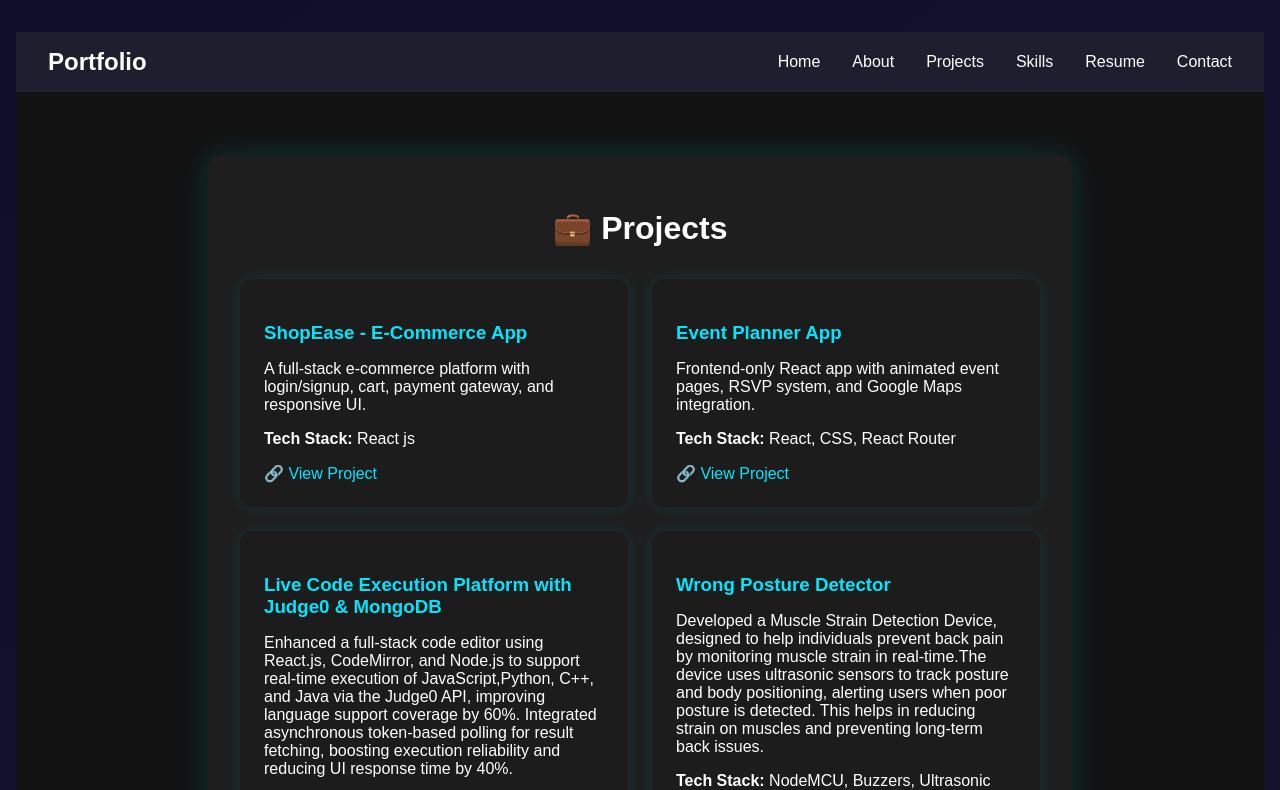
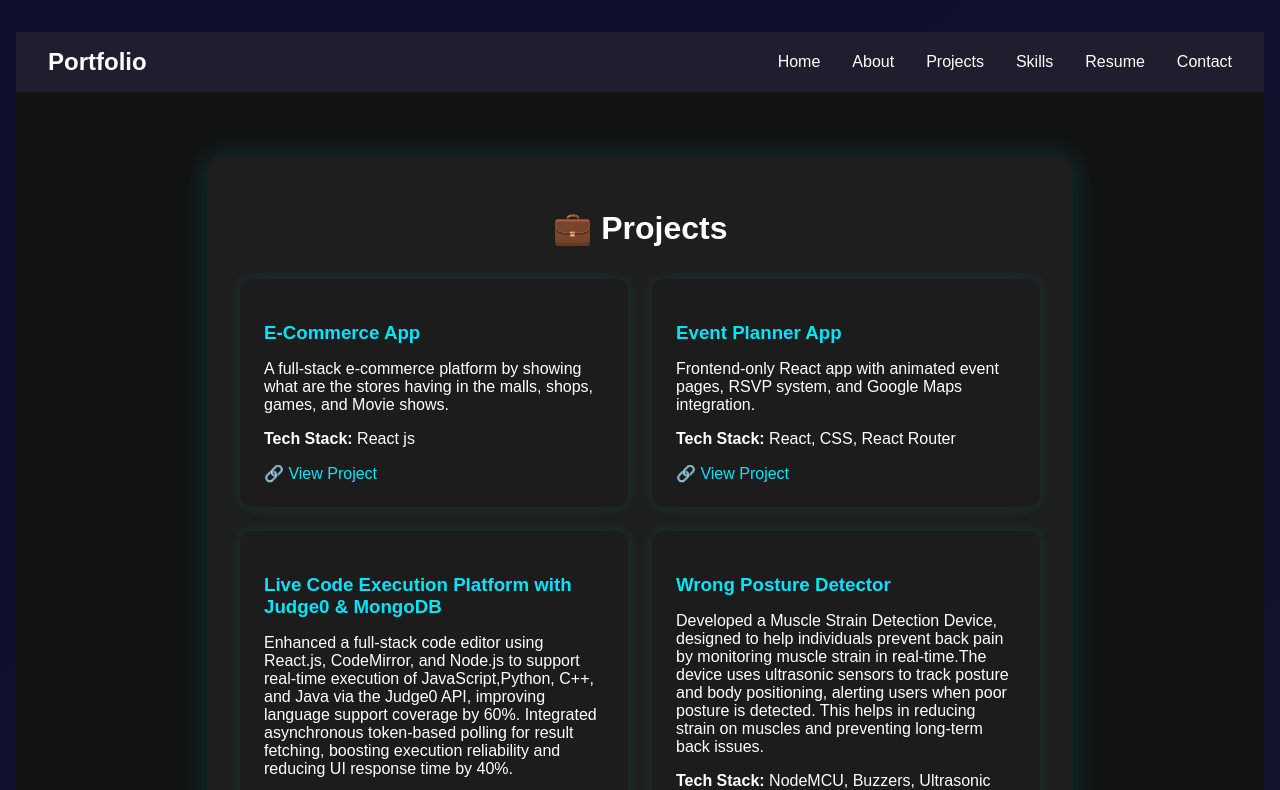
Before and after one commit to Nithin123t/portfolio, a React (Vite) app: page /projects in a window 1280 px wide. Shown: the top 790 px of the page. Built offline with nearby package versions, Linux system fonts and the light colour scheme.

Commit message:
update: modify e-commerce project details in Projects.jsx

```diff
--- a/src/pages/Projects.jsx
+++ b/src/pages/Projects.jsx
@@ -3,8 +3,8 @@ import './Section.css';
 
 const projectList = [
   {
-    title: 'ShopEase - E-Commerce App',
-    description: 'A full-stack e-commerce platform with login/signup, cart, payment gateway, and responsive UI.',
+    title: 'E-Commerce App',
+    description: 'A full-stack e-commerce platform by showing what are the stores having in the malls, shops, games, and Movie shows.',
     tech: 'React js',
     link: 'https://virtual-mall-three.vercel.app/',
   },
```
